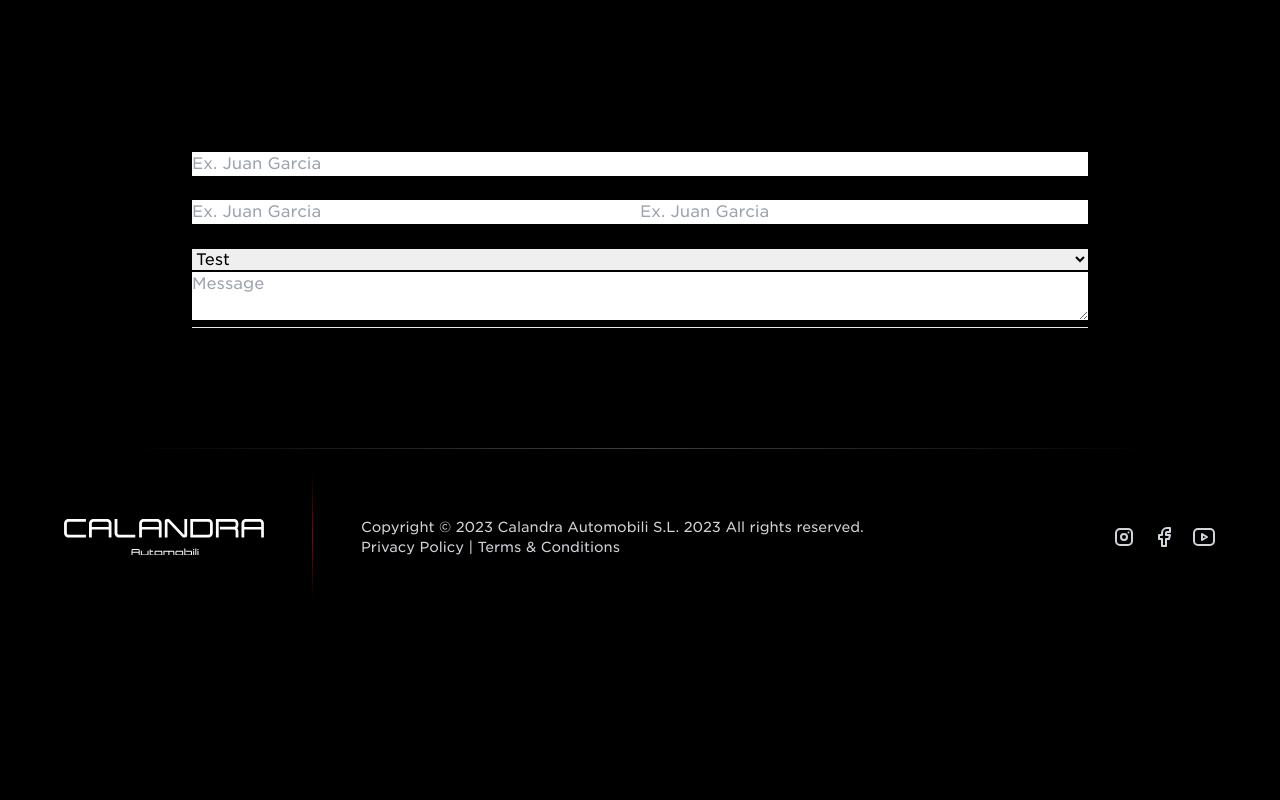
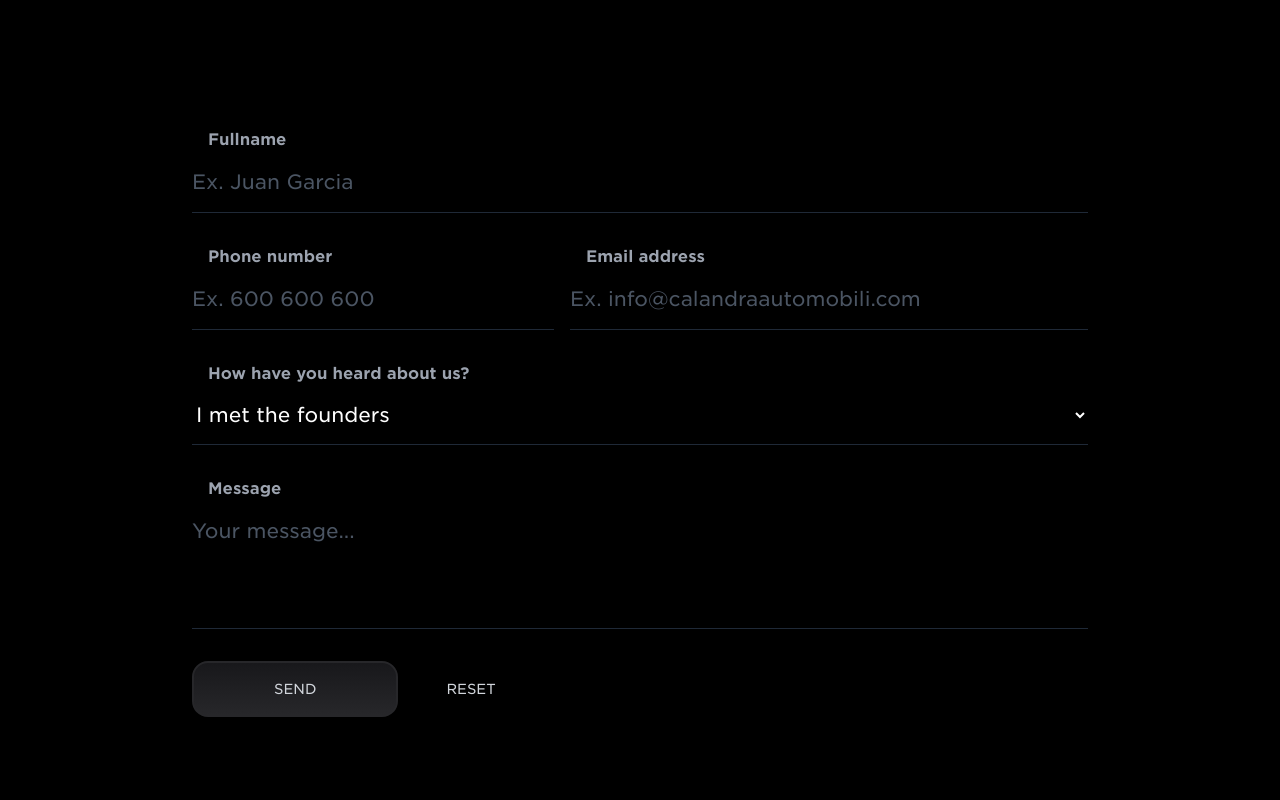
Before and after one commit to verdulife/calandraautomobili, an Astro site: page /contact in a window 1280 px wide. Shown: the part 560-1360 px from the top of the page. Before the commit the page ends 1185 px from the top, so only its background shows below. Built offline with nearby package versions, Linux system fonts and the light colour scheme; Astro itself is replaced by a stand-in of ours.

Commit message:
til form call

```diff
--- a/src/components/Form.astro
+++ b/src/components/Form.astro
@@ -1,35 +1,104 @@
-<form class="fle flex-col w-full max-w-4xl">
-  <fieldset class="fle flex-col w-full">
-    <label for="name">Name</label>
-    <input class="w-full" type="text" placeholder="Ex. Juan Garcia" />
+<form class="flex flex-col w-full max-w-4xl gap-8">
+  <fieldset class="flex flex-col w-full">
+    <label class="px-4 font-semibold text-gray-400" for="fullname">
+      Fullname
+    </label>
+    <input
+      class="w-full py-4 text-xl text-white placeholder-gray-600 bg-transparent border-b border-gray-800 outline-none focus:border-gray-300"
+      id="fullname"
+      name="fullname"
+      type="text"
+      placeholder="Ex. Juan Garcia"
+      required
+    />
   </fieldset>
 
-  <fieldset class="flex wfull">
-    <div class="w-1/2">
-      <label for="name">Name</label>
-      <input class="w-full" type="text" placeholder="Ex. Juan Garcia" />
+  <fieldset class="flex gap-4 wfull">
+    <div class="grow">
+      <fieldset class="flex flex-col w-full">
+        <label class="px-4 font-semibold text-gray-400" for="phone">
+          Phone number
+        </label>
+        <input
+          class="w-full py-4 text-xl text-white placeholder-gray-600 bg-transparent border-b border-gray-800 outline-none focus:border-gray-300"
+          id="phone"
+          name="phone"
+          type="tel"
+          placeholder="Ex. 600 600 600"
+          required
+        />
+      </fieldset>
     </div>
-    <div class="w-1/2">
-      <label for="name">Name</label>
-      <input class="w-full" type="text" placeholder="Ex. Juan Garcia" />
+
+    <div class="grow">
+      <label class="px-4 font-semibold text-gray-400" for="email">
+        Email address
+      </label>
+      <input
+        class="w-full py-4 text-xl text-white placeholder-gray-600 bg-transparent border-b border-gray-800 outline-none focus:border-gray-300"
+        id="email"
+        name="email"
+        type="email"
+        placeholder="Ex. info@calandraautomobili.com"
+        required
+      />
     </div>
   </fieldset>
 
-  <fieldset class="fle flex-col w-full">
-    <label for="name">Name</label>
-    <select class="w-full">
-      <option value="n">Test</option>
+  <fieldset class="flex flex-col w-full">
+    <label class="px-4 font-semibold text-gray-400" for="referal">
+      How have you heard about us?
+    </label>
+    <select
+      class="w-full py-4 text-xl text-white bg-transparent border-b border-gray-800 outline-none focus:border-gray-300"
+      id="referal"
+      name="referal"
+      required
+    >
+      <option class="bg-black" value="founders">I met the founders</option>
+      <option class="bg-black" value="social">Through social media</option>
+      <option class="bg-black" value="magazine">Car magazine</option>
+      <option class="bg-black" value="event">Event</option>
+      <option class="bg-black" value="other">Others</option>
     </select>
   </fieldset>
 
-  <fieldset class="fle flex-col w-full">
-    <textarea class="w-full" placeholder="Message"></textarea>
+  <fieldset class="flex flex-col w-full">
+    <label class="px-4 font-semibold text-gray-400" for="message">
+      Message
+    </label>
+    <textarea
+      class="w-full h-32 py-4 text-xl text-white placeholder-gray-600 bg-transparent border-b border-gray-800 outline-none resize-none focus:border-gray-300"
+      id="message"
+      name="message"
+      placeholder="Your message..."
+      required></textarea>
   </fieldset>
 
-  <hr />
-
-  <fieldset class="flex wfull">
-    <button type="submit">SEND</button>
-    <button type="reset">RESET</button>
+  <fieldset class="flex gap-4 wfull">
+    <button
+      class="px-20 py-4 text-sm text-gray-300 transition-colors border-2 whitespace-nowrap border-zinc-800 bg-gradient-to-t from-zinc-800 to-zinc-900 rounded-2xl hover:border-zinc-700 hover:text-gray-200"
+      type="submit"
+    >
+      SEND
+    </button>
+    <button
+      class="px-8 py-4 text-sm text-gray-300 transition-colors whitespace-nowrap"
+      type="reset"
+    >
+      RESET
+    </button>
   </fieldset>
 </form>
+
+<script>
+  const formEl = document.querySelector("form");
+
+  formEl.addEventListener("submit", (ev) => {
+    ev.preventDefault();
+
+    const formData = new FormData(formEl);
+
+    console.log(formData);
+  });
+</script>
--- a/src/pages/contact.astro
+++ b/src/pages/contact.astro
@@ -28,7 +28,7 @@ import Form from "@components/Form.astro";
     </main>
   </section>
 
-  <section id="form" class="flex flex-col items-center w-full py-24">
+  <section id="form" class="flex flex-col items-center w-full py-48 -mt-24">
     <Form />
   </section>
 </Layout>
```
